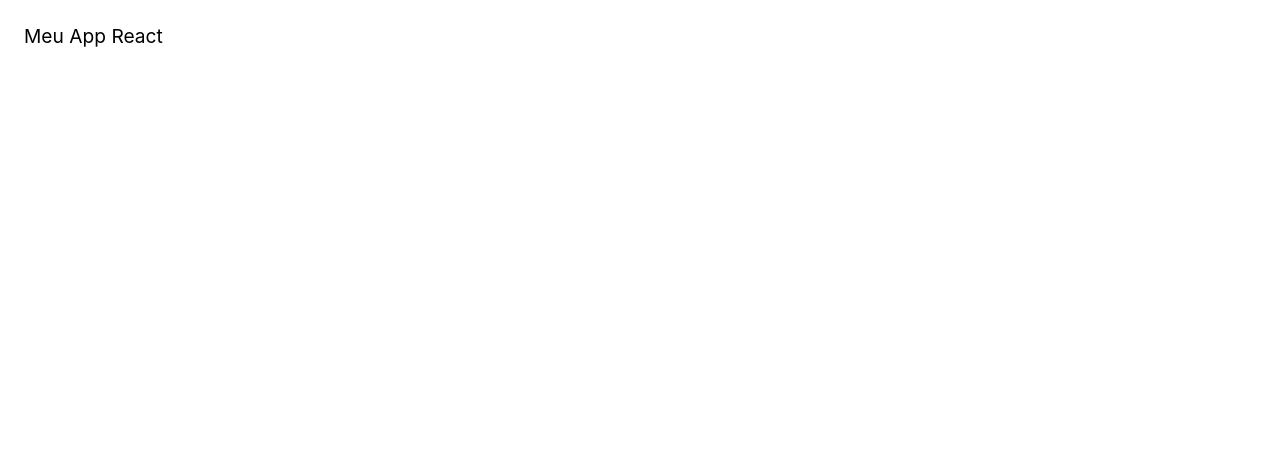
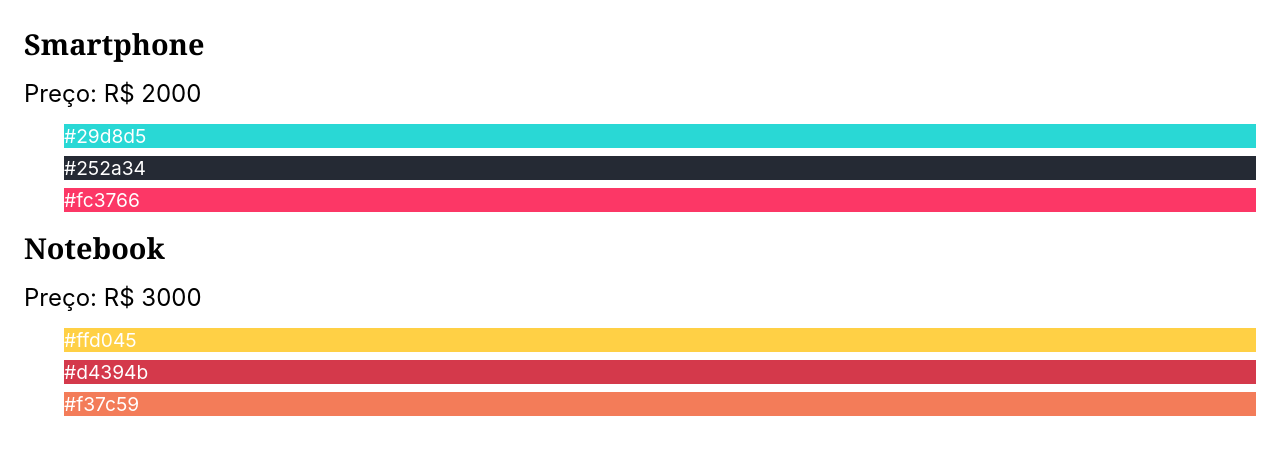
Before and after one commit to FaKeBx/react-course, a React (Create React App) app in the folder projeto-react/meuapp/: page / in a window 1280 px wide. Shown: the top 454 px of the page. Built offline with nearby package versions, Linux system fonts and the light colour scheme.

Commit message:
feat: resolvendo exercicio 2

```diff
--- a/projeto-react/meuapp/src/App.js
+++ /dev/null
@@ -1,7 +0,0 @@
-import React from "react";
-
-const App = () => {
-  return <div>Meu App React</div>;
-};
-
-export default App;
--- /dev/null
+++ b/projeto-react/meuapp/src/App.jsx
@@ -0,0 +1,49 @@
+// Mostre os dados da aplicação, como aprensetado no vídeo
+// Não utilize CSS externo, use o style para mudar as cores
+// Se a situação estiver ativa pinte de verde, inativa vermelho
+// Se o gasto for maior que 10000 mostre uma mensagem
+const luana = {
+  cliente: "Luana",
+  idade: 27,
+  compras: [
+    { nome: "Notebook", preco: "R$ 2500" },
+    { nome: "Geladeira", preco: "R$ 3000" },
+    { nome: "Smartphone", preco: "R$ 1500" },
+  ],
+  ativa: true,
+};
+
+const mario = {
+  cliente: "Mario",
+  idade: 31,
+  compras: [
+    { nome: "Notebook", preco: "R$ 2500" },
+    { nome: "Geladeira", preco: "R$ 3000" },
+    { nome: "Smartphone", preco: "R$ 1500" },
+    { nome: "Guitarra", preco: "R$ 3500" },
+  ],
+  ativa: false,
+};
+
+const App = () => {
+  const dados = mario;
+
+  const gastoTotal = dados.compras
+    .map((element) => +element.preco.replace("R$ ", ""))
+    .reduce((ant, next) => ant + next);
+
+  return (
+    <div>
+      <p>Nome: {dados.cliente}</p>
+      <p>Idade: {dados.idade}</p>
+      <p>
+        Situação:{" "}
+        <span style={dados.ativa ? { color: "green" } : { color: "red" }}>{dados.ativa ? "Ativa" : "Inativa"}</span>
+      </p>
+      <p>Total gasto: {gastoTotal}</p>
+      {gastoTotal > 10000 && <p>Cuidado!!! Gastos elevados</p>}
+    </div>
+  );
+};
+
+export default App;
--- /dev/null
+++ b/projeto-react/meuapp/src/App2.jsx
@@ -0,0 +1,53 @@
+import React from "react";
+const App2 = () => {
+  // Organize os produtos como mostrado no vídeo
+  // Mostre apenas produtos que forem mais caros que R$ 1500
+  const produtos = [
+    {
+      id: 1,
+      nome: "Smartphone",
+      preco: "R$ 2000",
+      cores: ["#29d8d5", "#252a34", "#fc3766"],
+    },
+    {
+      id: 2,
+      nome: "Notebook",
+      preco: "R$ 3000",
+      cores: ["#ffd045", "#d4394b", "#f37c59"],
+    },
+    {
+      id: 3,
+      nome: "Tablet",
+      preco: "R$ 1500",
+      cores: ["#365069", "#47c1c8", "#f95786"],
+    },
+  ];
+
+  const verificandoPreco = produtos.filter(({ preco }) => {
+    return +preco.replace("R$ ", "") > 1500;
+  });
+
+  const estiloPreco = {
+    fontWeight: "normal",
+    fontSize: "1.5rem",
+  };
+
+  return (
+    <section>
+      {verificandoPreco.map(({ nome, id, preco, cores }) => (
+        <>
+          <h1 key={id}>{nome}</h1>
+          <p style={estiloPreco}>Preço: {preco}</p>
+          <ul>
+            {cores.map((cor) => (
+              <li style={{ backgroundColor: cor, color: "white" }} key={cor}>
+                {cor}
+              </li>
+            ))}
+          </ul>
+        </>
+      ))}
+    </section>
+  );
+};
+export default App2;
--- a/projeto-react/meuapp/src/index.js
+++ b/projeto-react/meuapp/src/index.js
@@ -1,10 +1,11 @@
 import React from "react";
 import ReactDOM from "react-dom/client";
 import App from "./App";
+import App2 from "./App2";
 
 const root = ReactDOM.createRoot(document.getElementById("root"));
 root.render(
   <React.StrictMode>
-    <App />
+    <App2 />
   </React.StrictMode>
 );
```
